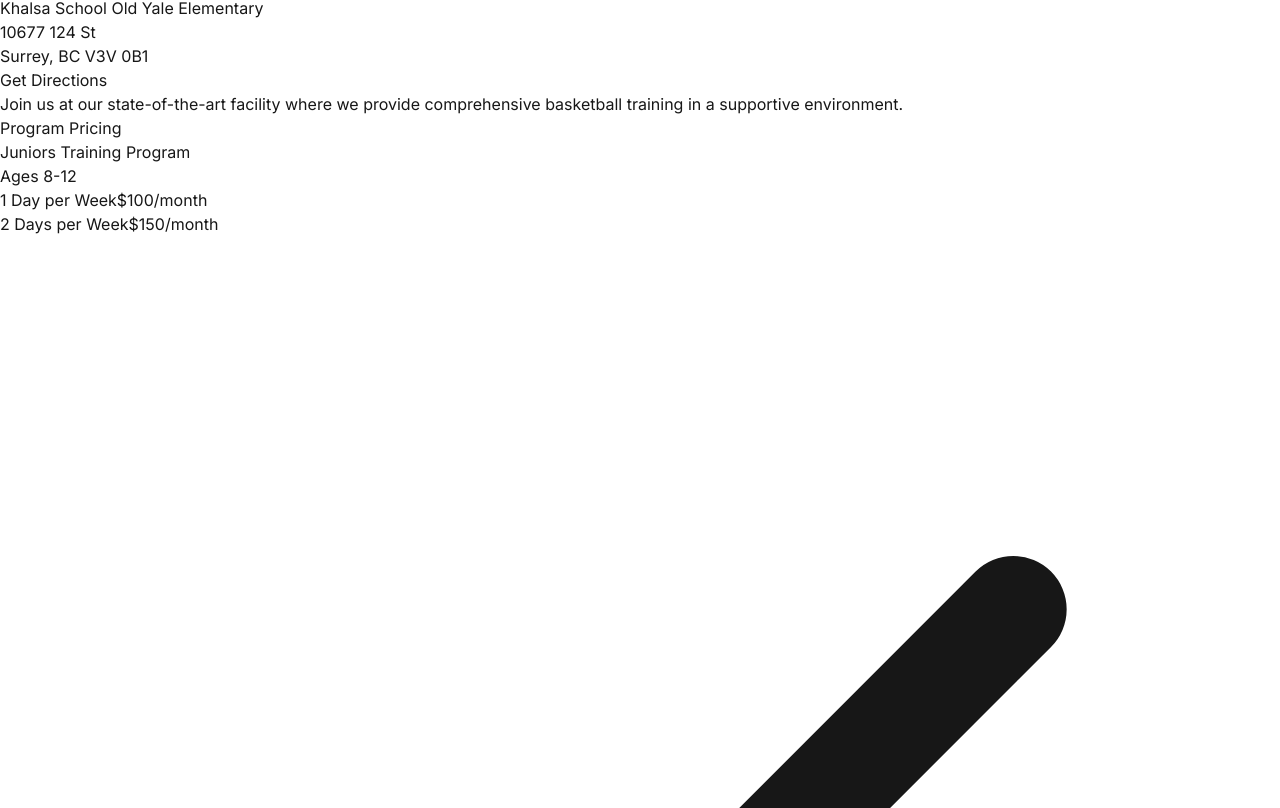
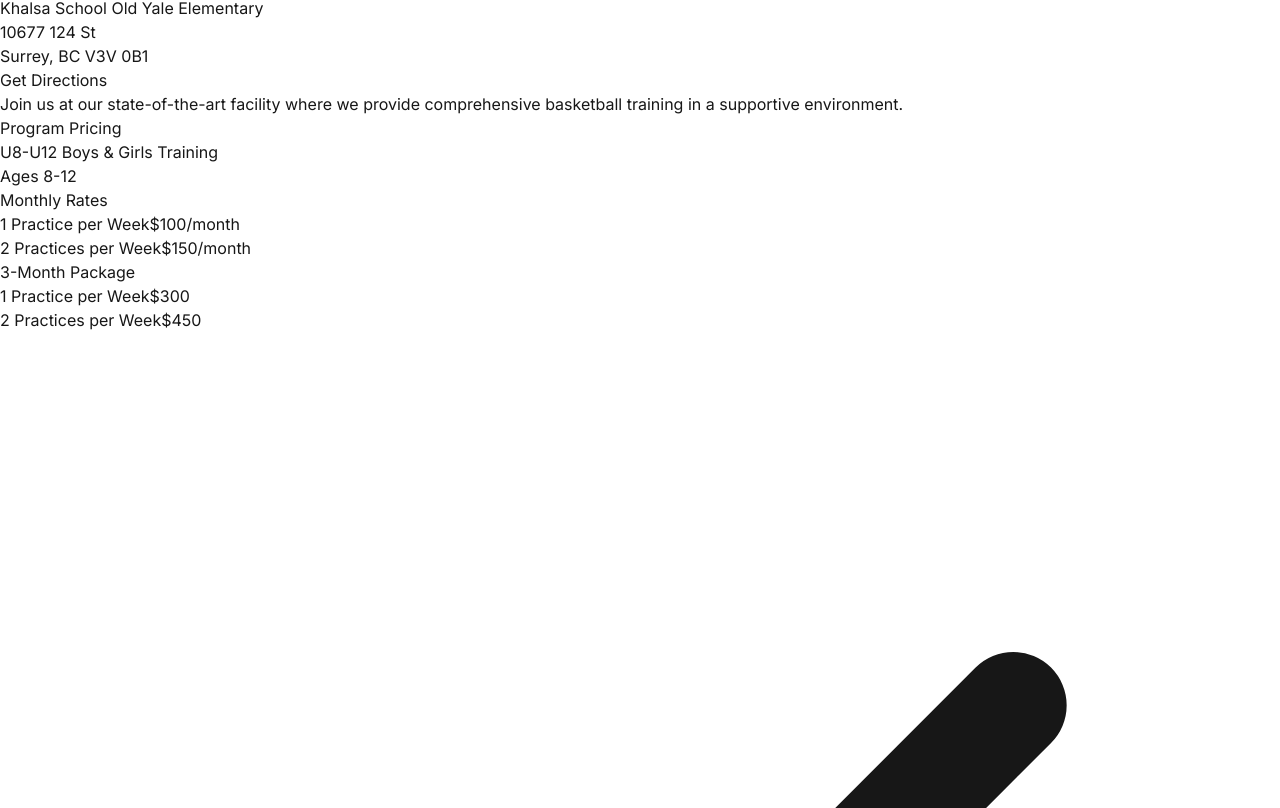
Before and after one commit to jsa498/Noble-Basketball, a Next.js app: page / in a window 1280 px wide. Shown: the part 2512-3320 px from the top of the page. Built offline with nearby package versions, Linux system fonts and the light colour scheme.

Commit message:
feat: update pricing structure and add club teams - Add monthly and 3-month package rates for U8-U12 and U13-U18 groups, include club teams section with season details, and add practice schedule

```diff
--- a/src/app/page.tsx
+++ b/src/app/page.tsx
@@ -2,7 +2,7 @@
 
 import { useState, useEffect, useCallback, useRef } from 'react';
 import { MotionDiv, MotionH1, MotionP, GlowingButton } from '@/components/motion';
-import { programDetails, trainingFocus, coaches, locationInfo } from '@/lib/constants';
+import { programDetails, trainingFocus, coaches, locationInfo, practiceTimes, clubTeams } from '@/lib/constants';
 import { Map } from 'lucide-react';
 import emailjs from '@emailjs/browser';
 import TrainingGallery from '@/components/training-gallery';
@@ -27,8 +27,14 @@
   name: string;
   ageRange: string;
   pricing: {
+    monthly: {
       oneDay: number;
       twoDays: number;
+    };
+    threeMonth: {
+      oneDay: number;
+      twoDays: number;
+    };
   };
 }
 
@@ -88,7 +94,7 @@
                   <p className="text-sm text-gray-500">Perfect for beginners</p>
                 </div>
                 <div className="text-2xl font-bold text-emerald-600">
-                  ${programInfo.pricing.oneDay}/month
+                  ${programInfo.pricing.monthly.oneDay}/month
                 </div>
               </button>
 
@@ -101,7 +107,7 @@
                   <p className="text-sm text-gray-500">Recommended for faster progress</p>
                 </div>
                 <div className="text-2xl font-bold text-emerald-600">
-                  ${programInfo.pricing.twoDays}/month
+                  ${programInfo.pricing.monthly.twoDays}/month
                 </div>
               </button>
             </div>
@@ -343,7 +349,7 @@
     setIsSubmitting(true);
 
     const selectedProgram = (programDetails as ProgramDetails).ageGroups[formData.program.ageGroup];
-    const programCost = selectedProgram.pricing[formData.program.sessions];
+    const programCost = selectedProgram.pricing.monthly[formData.program.sessions];
     const sessionsText = formData.program.sessions === 'oneDay' ? '1 day' : '2 days';
 
     try {
@@ -414,7 +420,7 @@
 
   const getProgramPrice = () => {
     const { ageGroup, sessions } = formData.program;
-    return (programDetails as ProgramDetails).ageGroups[ageGroup].pricing[sessions];
+    return (programDetails as ProgramDetails).ageGroups[ageGroup].pricing.monthly[sessions];
   };
 
   const handleProgramSelect = (program: ProgramAgeGroup) => {
@@ -887,7 +893,9 @@
           {/* Program Pricing Section */}
           <section id="program-pricing" className="w-full py-16 px-4">
             <h2 className="text-4xl font-bold text-center mb-12 text-gray-900">Program Pricing</h2>
-            <div className="grid grid-cols-1 md:grid-cols-2 gap-8 max-w-6xl mx-auto">
+
+            {/* Training Programs */}
+            <div className="grid grid-cols-1 md:grid-cols-2 gap-8 max-w-6xl mx-auto mb-16">
               {/* Juniors Program */}
               <MotionDiv
                 initial={{ opacity: 0, y: 20 }}
@@ -900,17 +908,35 @@
                   <p className="text-emerald-100">Ages {programDetails.ageGroups.juniors.ageRange}</p>
                 </div>
                 <div className="p-6 space-y-6">
+                  <div>
+                    <h4 className="text-lg font-semibold mb-4">Monthly Rates</h4>
                     <div className="space-y-4">
                       <div className="flex justify-between items-baseline">
-                      <span className="text-gray-600">1 Day per Week</span>
-                      <span className="text-2xl font-bold text-gray-900">${programDetails.ageGroups.juniors.pricing.oneDay}/month</span>
+                        <span className="text-gray-600">1 Practice per Week</span>
+                        <span className="text-2xl font-bold text-gray-900">${programDetails.ageGroups.juniors.pricing.monthly.oneDay}/month</span>
                       </div>
                       <div className="flex justify-between items-baseline">
-                      <span className="text-gray-600">2 Days per Week</span>
-                      <span className="text-2xl font-bold text-gray-900">${programDetails.ageGroups.juniors.pricing.twoDays}/month</span>
+                        <span className="text-gray-600">2 Practices per Week</span>
+                        <span className="text-2xl font-bold text-gray-900">${programDetails.ageGroups.juniors.pricing.monthly.twoDays}/month</span>
                       </div>
                     </div>
-                  <ul className="space-y-3">
+                  </div>
+
+                  <div className="pt-4 border-t">
+                    <h4 className="text-lg font-semibold mb-4">3-Month Package</h4>
+                    <div className="space-y-4">
+                      <div className="flex justify-between items-baseline">
+                        <span className="text-gray-600">1 Practice per Week</span>
+                        <span className="text-2xl font-bold text-emerald-600">${programDetails.ageGroups.juniors.pricing.threeMonth.oneDay}</span>
+                      </div>
+                      <div className="flex justify-between items-baseline">
+                        <span className="text-gray-600">2 Practices per Week</span>
+                        <span className="text-2xl font-bold text-emerald-600">${programDetails.ageGroups.juniors.pricing.threeMonth.twoDays}</span>
+                      </div>
+                    </div>
+                  </div>
+
+                  <ul className="space-y-3 pt-4 border-t">
                     {programDetails.features.map((feature, index) => (
                       <li key={index} className="flex items-center text-gray-600">
                         <svg className="h-5 w-5 mr-2 text-emerald-500" fill="none" stroke="currentColor" viewBox="0 0 24 24">
@@ -941,17 +967,35 @@
                   <p className="text-emerald-100">Ages {programDetails.ageGroups.seniors.ageRange}</p>
                 </div>
                 <div className="p-6 space-y-6">
+                  <div>
+                    <h4 className="text-lg font-semibold mb-4">Monthly Rates</h4>
                     <div className="space-y-4">
                       <div className="flex justify-between items-baseline">
-                      <span className="text-gray-600">1 Day per Week</span>
-                      <span className="text-2xl font-bold text-gray-900">${programDetails.ageGroups.seniors.pricing.oneDay}/month</span>
+                        <span className="text-gray-600">1 Practice per Week</span>
+                        <span className="text-2xl font-bold text-gray-900">${programDetails.ageGroups.seniors.pricing.monthly.oneDay}/month</span>
                       </div>
                       <div className="flex justify-between items-baseline">
-                      <span className="text-gray-600">2 Days per Week</span>
-                      <span className="text-2xl font-bold text-gray-900">${programDetails.ageGroups.seniors.pricing.twoDays}/month</span>
+                        <span className="text-gray-600">2 Practices per Week</span>
+                        <span className="text-2xl font-bold text-gray-900">${programDetails.ageGroups.seniors.pricing.monthly.twoDays}/month</span>
                       </div>
                     </div>
-                  <ul className="space-y-3">
+                  </div>
+
+                  <div className="pt-4 border-t">
+                    <h4 className="text-lg font-semibold mb-4">3-Month Package</h4>
+                    <div className="space-y-4">
+                      <div className="flex justify-between items-baseline">
+                        <span className="text-gray-600">1 Practice per Week</span>
+                        <span className="text-2xl font-bold text-emerald-600">${programDetails.ageGroups.seniors.pricing.threeMonth.oneDay}</span>
+                      </div>
+                      <div className="flex justify-between items-baseline">
+                        <span className="text-gray-600">2 Practices per Week</span>
+                        <span className="text-2xl font-bold text-emerald-600">${programDetails.ageGroups.seniors.pricing.threeMonth.twoDays}</span>
+                      </div>
+                    </div>
+                  </div>
+
+                  <ul className="space-y-3 pt-4 border-t">
                     {programDetails.features.map((feature, index) => (
                       <li key={index} className="flex items-center text-gray-600">
                         <svg className="h-5 w-5 mr-2 text-emerald-500" fill="none" stroke="currentColor" viewBox="0 0 24 24">
@@ -969,6 +1013,93 @@
                   </a>
                 </div>
               </MotionDiv>
+            </div>
+
+            {/* Club Teams Section */}
+            <div className="max-w-6xl mx-auto mt-20">
+              <h2 className="text-3xl font-bold text-center mb-12 text-gray-900">Club Teams</h2>
+
+              <MotionDiv
+                initial={{ opacity: 0, y: 20 }}
+                whileInView={{ opacity: 1, y: 0 }}
+                transition={{ duration: 0.5 }}
+                className="bg-white rounded-2xl shadow-lg p-8 border border-gray-100 hover:shadow-xl transition-all duration-300 mb-12"
+              >
+                <div className="text-center mb-8">
+                  <h3 className="text-2xl font-bold text-gray-900 mb-4">U13-U18 Boys & Girls Club (1 Season)</h3>
+                  <p className="text-3xl font-bold text-emerald-600">${clubTeams.seasonPrice}</p>
+                  <p className="text-gray-600 mt-2">Limited spots available - {clubTeams.maxSpotsPerTeam} per team</p>
+                </div>
+
+                <div className="grid grid-cols-1 md:grid-cols-2 gap-8 mb-8">
+                  <div>
+                    <h4 className="text-lg font-semibold mb-4 text-gray-900">Season Includes:</h4>
+                    <ul className="space-y-3">
+                      {clubTeams.seasonIncludes.map((item, index) => (
+                        <li key={index} className="flex items-center text-gray-600">
+                          <svg className="h-5 w-5 mr-2 text-emerald-500" fill="none" stroke="currentColor" viewBox="0 0 24 24">
+                            <path strokeLinecap="round" strokeLinejoin="round" strokeWidth="2" d="M5 13l4 4L19 7" />
+                          </svg>
+                          {item}
+                        </li>
+                      ))}
+                    </ul>
+                  </div>
+
+                  <div>
+                    <h4 className="text-lg font-semibold mb-4 text-gray-900">Available Teams:</h4>
+                    <ul className="space-y-3">
+                      {clubTeams.teams.map((team, index) => (
+                        <li key={index} className="flex items-center text-gray-600">
+                          <svg className="h-5 w-5 mr-2 text-emerald-500" fill="none" stroke="currentColor" viewBox="0 0 24 24">
+                            <path strokeLinecap="round" strokeLinejoin="round" strokeWidth="2" d="M5 13l4 4L19 7" />
+                          </svg>
+                          {team.name} ({team.ageGroup})
+                        </li>
+                      ))}
+                    </ul>
+                  </div>
+                </div>
+
+                <div className="text-center">
+                  <a
+                    href="#contact"
+                    className="inline-block px-8 py-3 bg-emerald-600 text-white font-semibold rounded-lg hover:bg-emerald-700 transition-colors"
+                  >
+                    Join a Club Team
+                  </a>
+                </div>
+              </MotionDiv>
+            </div>
+
+            {/* Practice Times Section */}
+            <div className="max-w-6xl mx-auto mt-20">
+              <h2 className="text-3xl font-bold text-center mb-12 text-gray-900">Practice Schedule</h2>
+
+              <div className="grid grid-cols-1 md:grid-cols-3 gap-8">
+                {Object.entries(practiceTimes).map(([key, schedule], index) => (
+                  <MotionDiv
+                    key={key}
+                    initial={{ opacity: 0, y: 20 }}
+                    whileInView={{ opacity: 1, y: 0 }}
+                    transition={{ duration: 0.5, delay: index * 0.1 }}
+                    className="bg-white rounded-2xl shadow-lg p-6 border border-gray-100 hover:shadow-xl transition-all duration-300"
+                  >
+                    <div className="text-center space-y-4">
+                      <div className="w-12 h-12 bg-emerald-100 rounded-full flex items-center justify-center mx-auto">
+                        <svg className="w-6 h-6 text-emerald-600" fill="none" stroke="currentColor" viewBox="0 0 24 24">
+                          <path strokeLinecap="round" strokeLinejoin="round" strokeWidth="2" d="M12 8v4l3 3m6-3a9 9 0 11-18 0 9 9 0 0118 0z" />
+                        </svg>
+                      </div>
+                      <div>
+                        <h3 className="text-xl font-bold text-gray-900">{schedule.day}</h3>
+                        <p className="text-emerald-600 font-semibold">{schedule.time}</p>
+                        <p className="text-gray-600 mt-2">{schedule.groups}</p>
+                      </div>
+                    </div>
+                  </MotionDiv>
+                ))}
+              </div>
             </div>
           </section>
         </div>
--- a/src/lib/constants.ts
+++ b/src/lib/constants.ts
@@ -35,22 +35,52 @@
   fullAddress: "10677 124 St, Surrey, BC V3V 0B1"
 };
 
+export const practiceTimes = {
+  all: {
+    day: "Thursday",
+    time: "5:30-6:30 PM",
+    groups: "All age groups"
+  },
+  girls: {
+    day: "Saturday",
+    time: "1:00-2:00 PM",
+    groups: "U13-U18 girls"
+  },
+  boys: {
+    day: "Saturday",
+    time: "2:00-3:00 PM",
+    groups: "U13-U18 boys"
+  }
+};
+
 export const programDetails = {
   ageGroups: {
     juniors: {
-      name: "Juniors Training Program",
+      name: "U8-U12 Boys & Girls Training",
       ageRange: "8-12",
       pricing: {
-        oneDay: 100,
-        twoDays: 150
+        monthly: {
+          oneDay: 100,
+          twoDays: 150
+        },
+        threeMonth: {
+          oneDay: 300,
+          twoDays: 450
+        }
       }
     },
     seniors: {
-      name: "Seniors Training Program",
+      name: "U13-U18 Boys & Girls Training",
       ageRange: "13-18",
       pricing: {
-        oneDay: 200,
-        twoDays: 250
+        monthly: {
+          oneDay: 150,
+          twoDays: 200
+        },
+        threeMonth: {
+          oneDay: 450,
+          twoDays: 550
+        }
       }
     }
   },
@@ -61,6 +91,39 @@
     "Regular progress assessments",
     "Group training",
     "Flexible scheduling options"
+  ]
+};
+
+export const clubTeams = {
+  maxSpotsPerTeam: 10,
+  seasonPrice: 875,
+  seasonIncludes: [
+    "2 practices per month",
+    "6 tournaments",
+    "24 practices (3 months)",
+    "Jerseys"
+  ],
+  teams: [
+    {
+      name: "Junior Boys",
+      ageGroup: "U13-U15",
+      gender: "boys"
+    },
+    {
+      name: "Senior Boys",
+      ageGroup: "U16-U18",
+      gender: "boys"
+    },
+    {
+      name: "Junior Girls",
+      ageGroup: "U13-U15",
+      gender: "girls"
+    },
+    {
+      name: "Senior Girls",
+      ageGroup: "U16-U18",
+      gender: "girls"
+    }
   ]
 };
 
```
Lines whose indentation alone changed are shown as unchanged.
